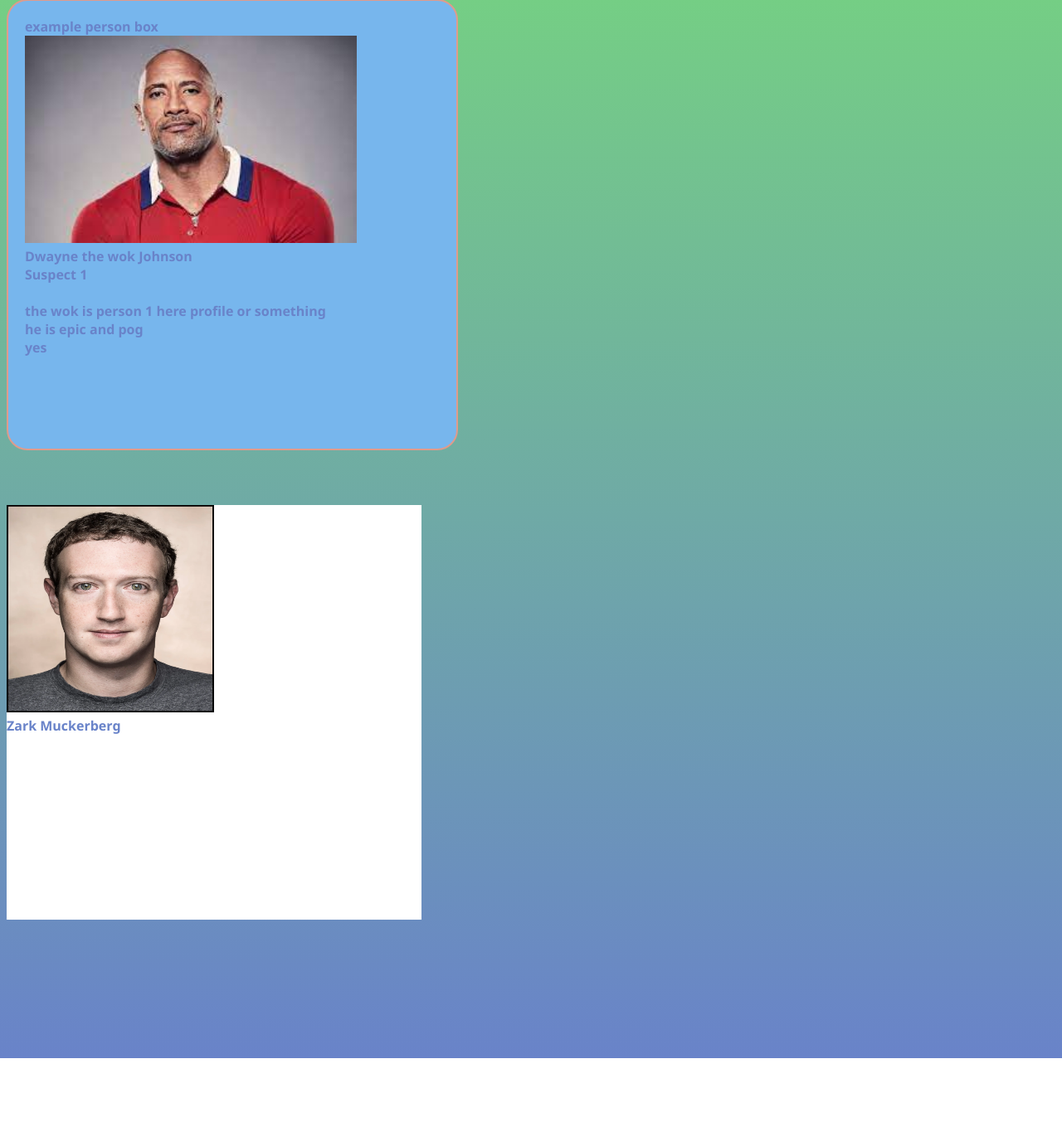
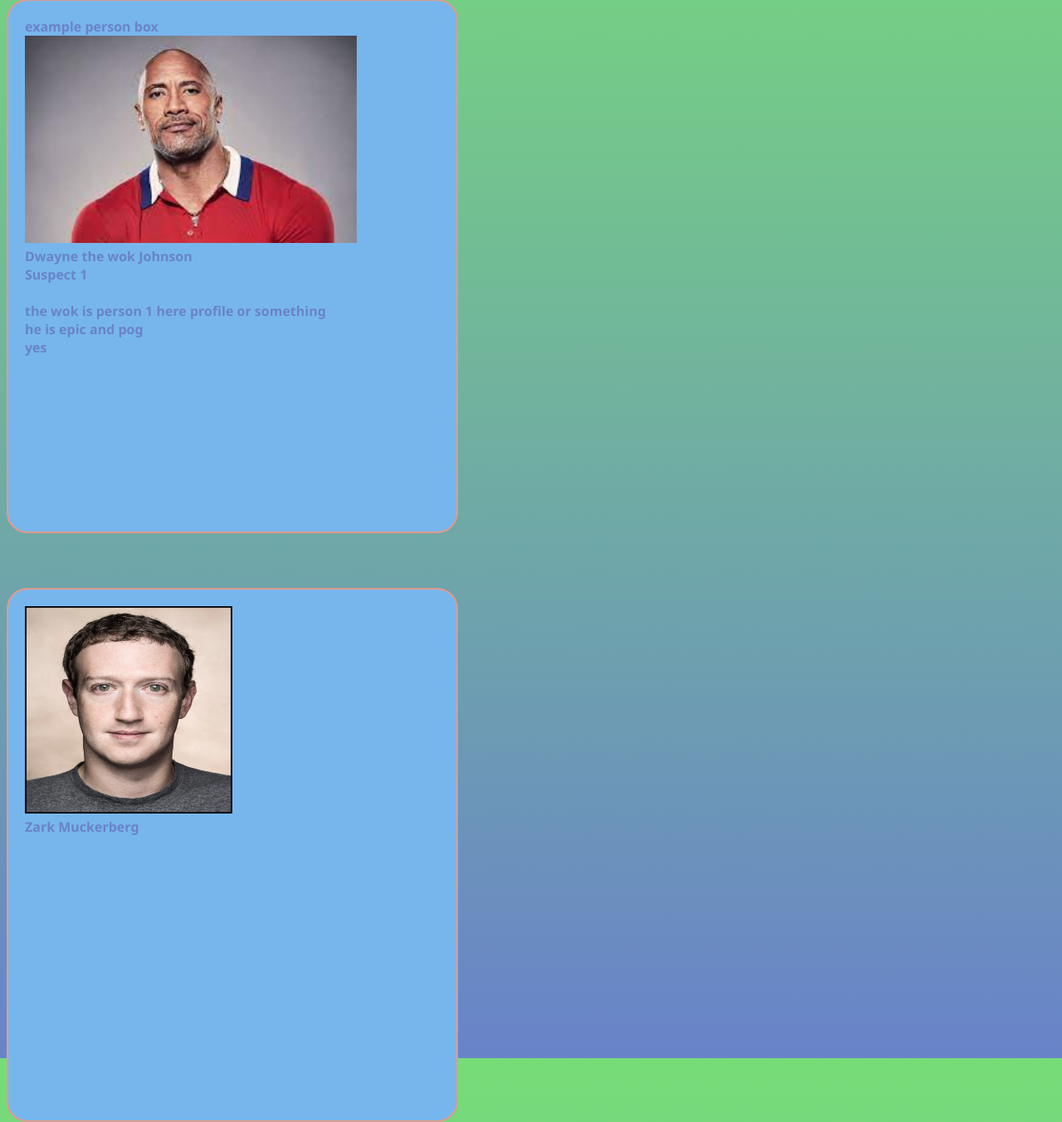
Before and after one commit to MangoParrot/MangoParrot.github.io, a PHP site: page /inno.html in a window 1280 px wide. Shown: the part 253-1606 px from the top of the page at 83% size. Before the commit the page ends 1529 px from the top, so only its background shows below. Run offline with PHP 8.4, Linux system fonts and the light colour scheme.

Commit message:
here u go josh

```diff
--- a/inno.css
+++ b/inno.css
@@ -23,7 +23,7 @@ body {
 .person1{
     background-color:rgb(119, 182, 237);
     Width:500px;
-    height:500px;
+    height:600px;
     border-radius: 25px;
     border: 2px solid rgb(224, 155, 139);
     padding: 20px;
--- a/inno.html
+++ b/inno.html
@@ -25,7 +25,7 @@
 <br>
 <br>
 <br>
-<div class="person2">
+<div class="person1">
     <img src="person2.webp" alt="Description for image" width="250" height="250">
     <br>
     Zark Muckerberg
```
Also changed, not shown: person1.jpg (added).
